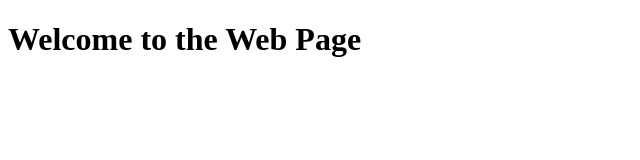
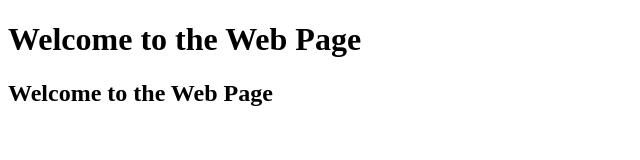
Before and after one commit to rimrepo/devDemo, a plain HTML site: page index.html in a window 1280 px wide. Shown: the whole page, without its empty margins (0-640 px from the left). Drawn offline with Linux system fonts and the light colour scheme.

Commit message:
Update index.html

```diff
--- a/index.html
+++ b/index.html
@@ -8,6 +8,7 @@
 <body>
 
     <h1>Welcome to the Web Page</h1>
+    <h2>Welcome to the Web Page</h2>
 
 </body>
 </html>
```
